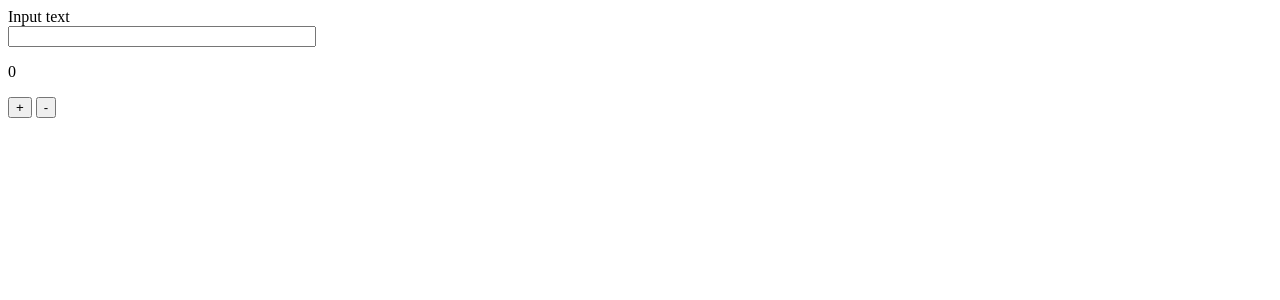
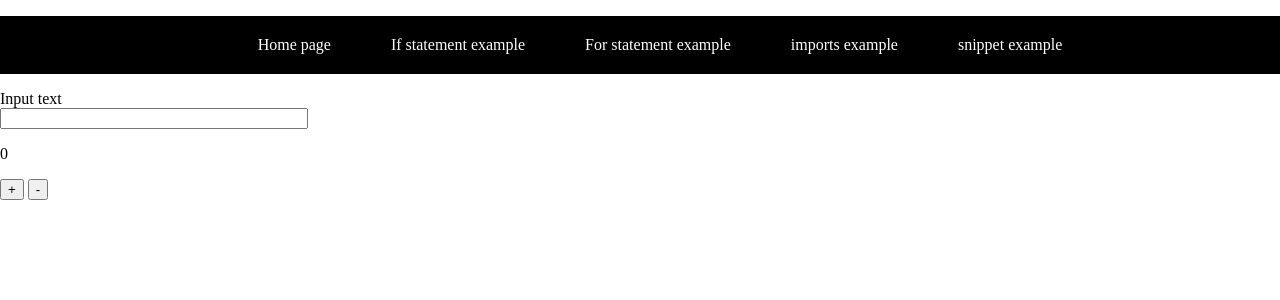
Before and after one commit to Yulai202020/Sveltekit_example, a SvelteKit app: page /for in a window 1280 px wide. Shown: the top 300 px of the page. Built offline with nearby package versions, Linux system fonts and the light colour scheme.

Commit message:
first commit

```diff
--- a/src/routes/+page.svelte
+++ b/src/routes/+page.svelte
@@ -4,4 +4,6 @@
 
 <main>
     <Navigation />
+
+    <h1>Hello world!</h1>
 </main>
--- a/src/routes/for/+page.svelte
+++ b/src/routes/for/+page.svelte
@@ -1,9 +1,13 @@
 <script>
+    import Navigation from "../nav.svelte";
+
     let message = $state("");
     let count = $state(0);
 </script>
 
 <main>
+    <Navigation />
+
     <div class="container">
         <label for="message">Input text</label>
         <input type="text" id="message" style="width: 300px;" bind:value={message}>
--- a/src/routes/ifs/+page.svelte
+++ b/src/routes/ifs/+page.svelte
@@ -1,8 +1,12 @@
 <script>
+    import Navigation from "../nav.svelte";
+
     let message = $state("");
 </script>
 
 <main>
+    <Navigation />
+
     <input type="text" bind:value={message}>
     {#if message === "hello"}
         <p>Hello!</p>
--- a/src/routes/imports/+page.svelte
+++ b/src/routes/imports/+page.svelte
@@ -1,8 +1,11 @@
 <script>
+    import Navigation from "../nav.svelte";
     import Hello from "./HelloComponent.svelte";
 </script>
 
 <main>
+    <Navigation />
+
     <Hello name="yulai"/>
     <Hello name="azamat"/>
 </main>
--- a/src/routes/nav.svelte
+++ b/src/routes/nav.svelte
@@ -4,6 +4,7 @@
 <main>
     <nav class="menu">
         <ul class="navbar">
+            <li><a href="/">Home page</a></li>
             <li><a href="/ifs">If statement example</a></li>
             <li><a href="/for">For statement example</a></li>
             <li><a href="/imports">imports example</a></li>
--- a/src/routes/snippet/+page.svelte
+++ b/src/routes/snippet/+page.svelte
@@ -1,8 +1,10 @@
 <script>
-
+    import Navigation from "../nav.svelte";
 </script>
 
 <main>
+    <Navigation />
+
     <!-- snippet its like html function -->
     {#snippet hello(name)}
         <p>Hello {name}!</p>
```
